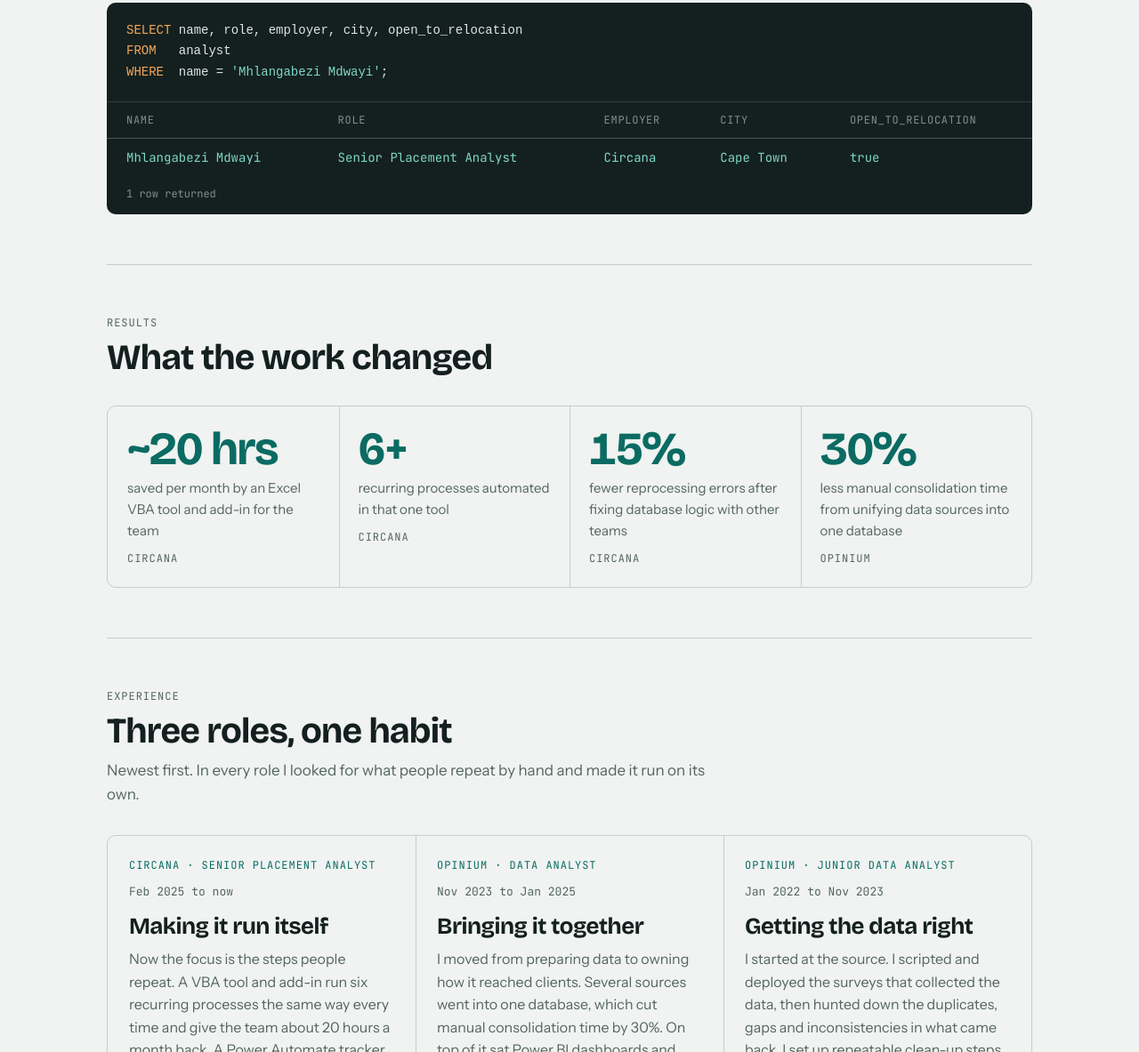
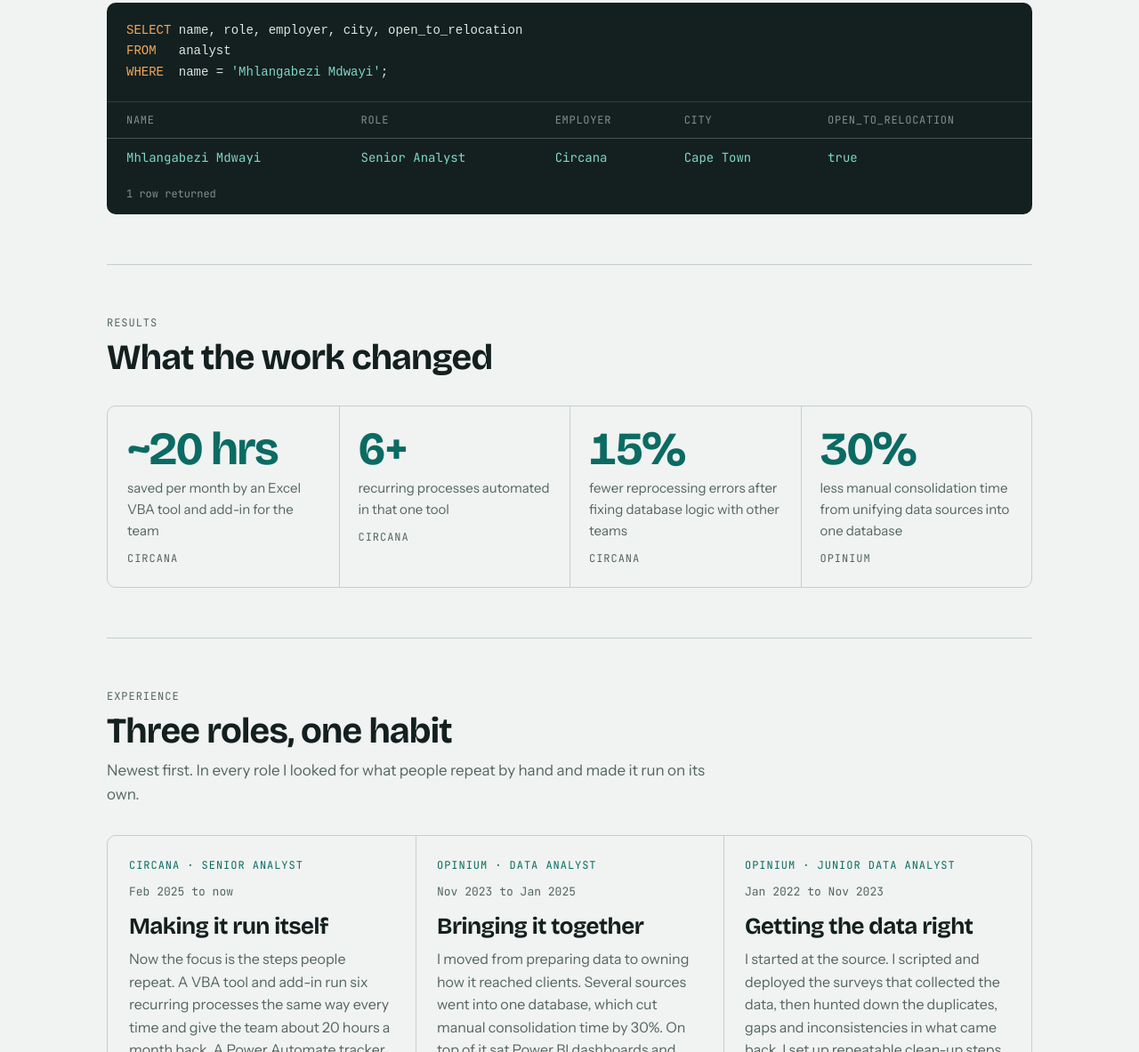
Before and after one commit to Mhlangabezi/DataPortfolio, a plain HTML site: page index.html in a window 1280 px wide. Shown: the part 624-1807 px from the top of the page at 89% size. Drawn offline with nearby package versions, Linux system fonts and the light colour scheme; no server answers.

Commit message:
Update index.html

```diff
--- a/index.html
+++ b/index.html
@@ -48,7 +48,7 @@
         <div class="result">
           <table>
             <thead><tr><th>name</th><th>role</th><th>employer</th><th>city</th><th>open_to_relocation</th></tr></thead>
-            <tbody><tr><td>Mhlangabezi Mdwayi</td><td>Senior Placement Analyst</td><td>Circana</td><td>Cape Town</td><td>true</td></tr></tbody>
+            <tbody><tr><td>Mhlangabezi Mdwayi</td><td>Senior Analyst</td><td>Circana</td><td>Cape Town</td><td>true</td></tr></tbody>
           </table>
           <div class="meta">1 row returned</div>
         </div>
@@ -76,7 +76,7 @@
       </div>
       <div class="path">
         <article class="stage">
-          <span class="label">Circana &middot; Senior Placement Analyst</span>
+          <span class="label">Circana &middot; Senior Analyst</span>
           <span class="when">Feb 2025 to now</span>
           <h3>Making it run itself</h3>
           <p>Now the focus is the steps people repeat. A VBA tool and add-in run six recurring processes the same way every time and give the team about 20 hours a month back. A Power Automate tracker sequences the work and sends alerts, and a forecasting calculator turns scattered budget data into scenarios. With other teams I also fixed database logic, which cut reprocessing errors by 15%.</p>
```
